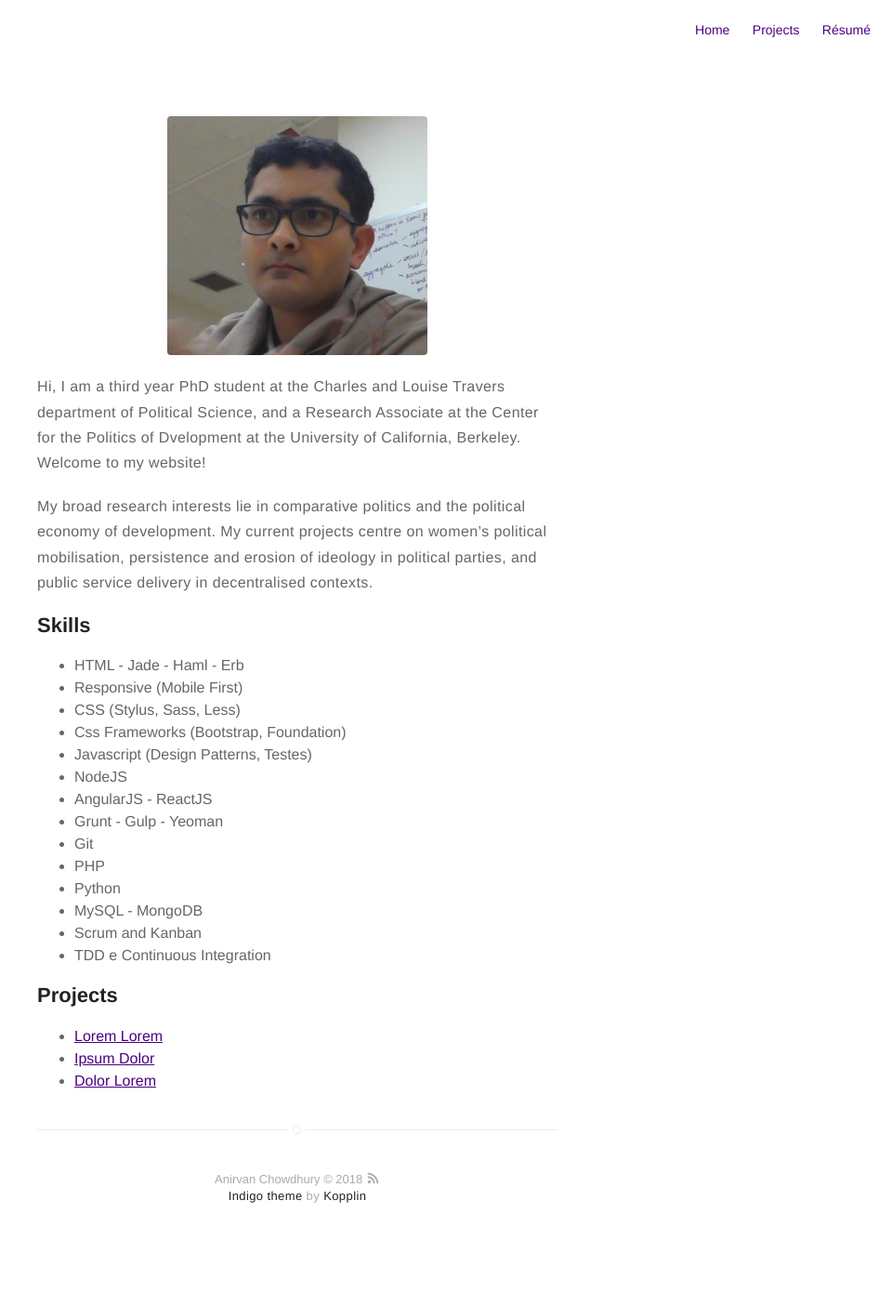
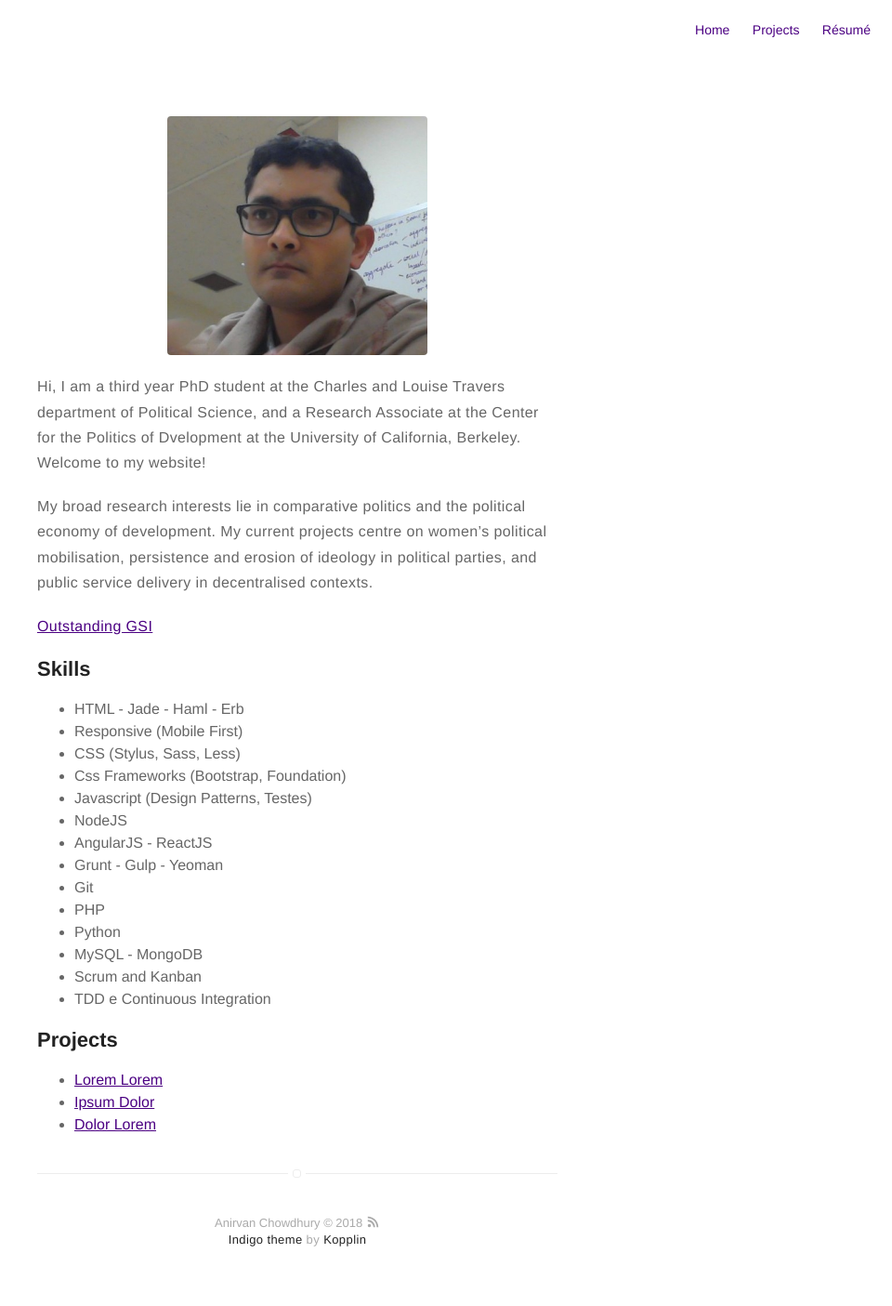
Before and after one commit to anirvanchowdhury/anirvanchowdhury.github.io, a Jekyll site: the page built from about.md, in a window 1280 px wide. Shown: the whole page at 93% size, without its empty margins (320-1280 px from the left). Built offline with Jekyll 4.4.1, drawn with Linux system fonts in a browser that asks for light colours; before the commit the page ends 1358 px from its top, so only the background shows below that.

Commit message:
link test

```diff
--- a/about.md
+++ b/about.md
@@ -7,6 +7,9 @@ layout: page
 Hi, I am a third year PhD student at the Charles and Louise Travers department of Political Science, and a Research Associate at the Center for the Politics of Dvelopment at the University of California, Berkeley. Welcome to my website!
 
 My broad research interests lie in comparative politics and the political economy of development. My current projects centre on women's political mobilisation, persistence and erosion of ideology in political parties, and public service delivery in decentralised contexts.
+
+[Outstanding GSI](http://gsi.berkeley.edu/programs-services/award-programs/ogsi/)
+
 
 <h2>Skills</h2>
 
```
